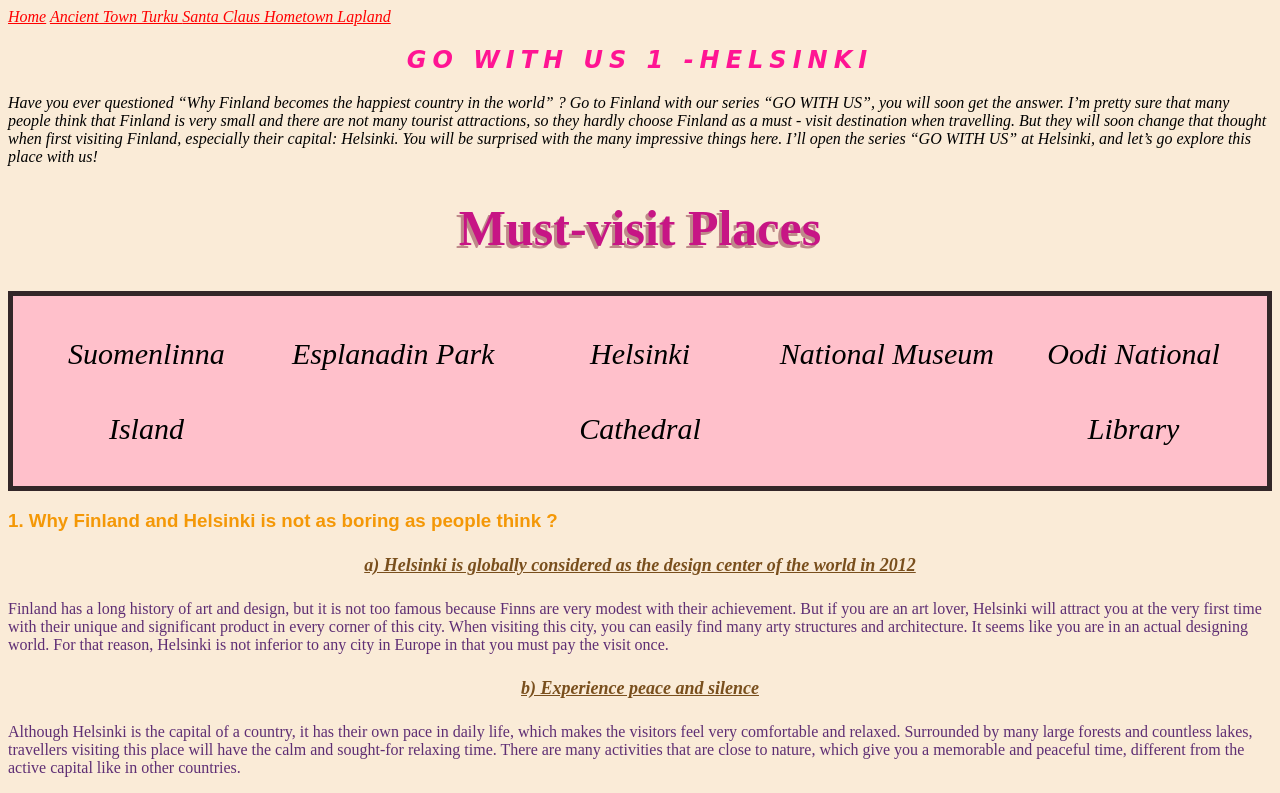
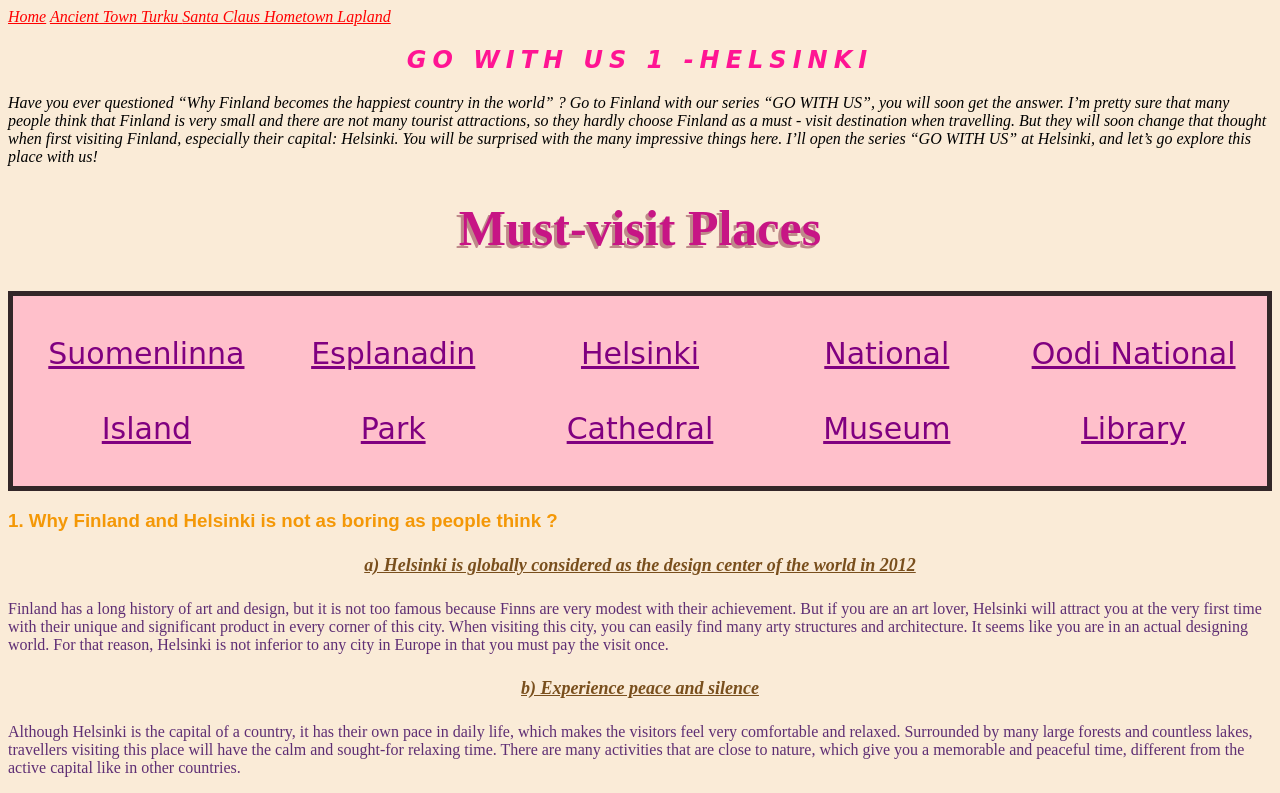
Before and after one commit to khanhdoan-vo/doanvo-flex.github.io, a plain HTML site: page hel2.html in a window 1280 px wide. Shown: the top 793 px of the page. Drawn offline with Linux system fonts and the light colour scheme.

Commit message:
Update style.css

```diff
--- a/style.css
+++ b/style.css
@@ -83,3 +83,10 @@ a{
   font-size: 30px;
 
 }
+.grid-item{
+  color: purple;
+  font-style: normal;
+  text-decoration:underline;
+  font-family: cursive;
+
+}
```
